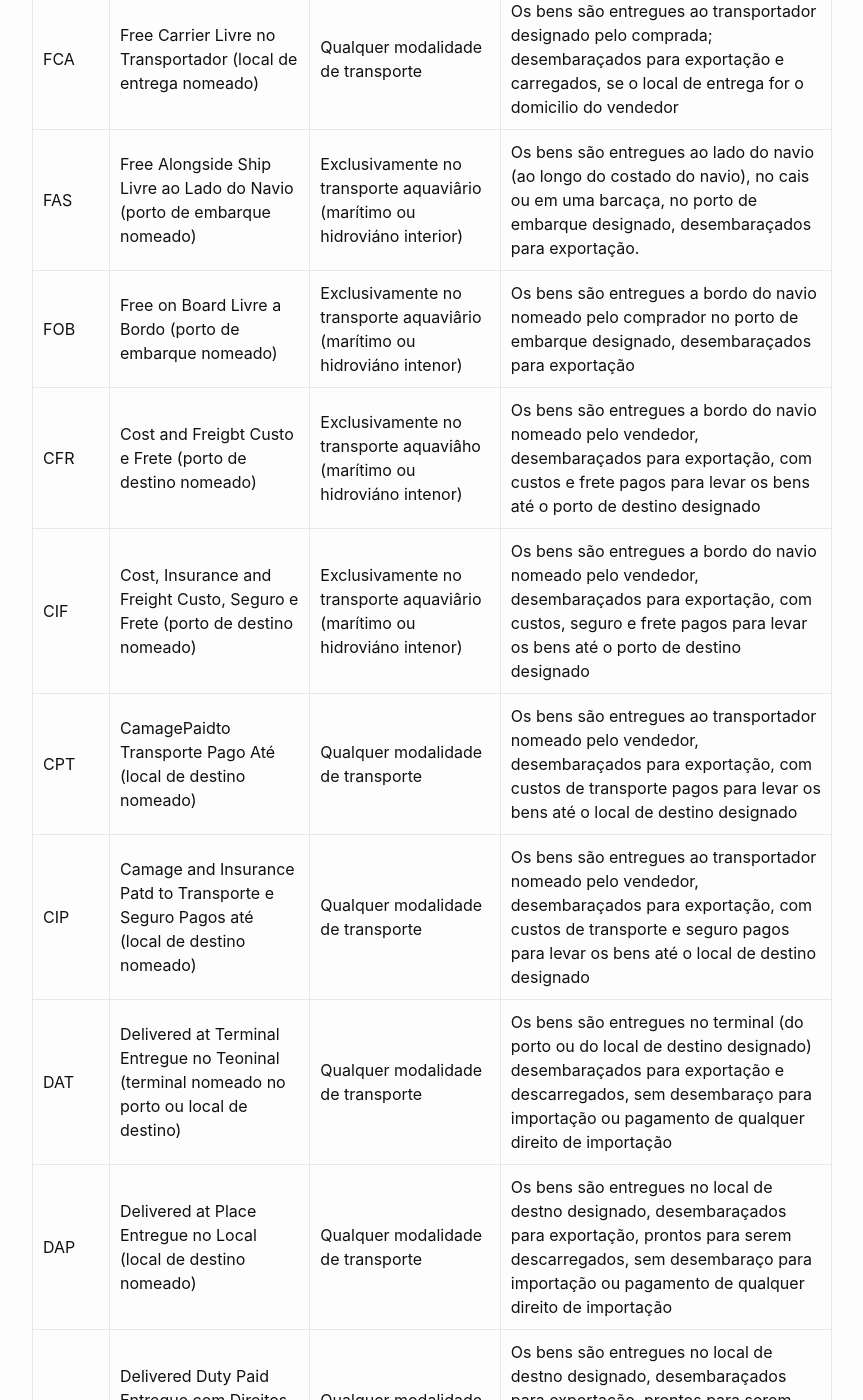
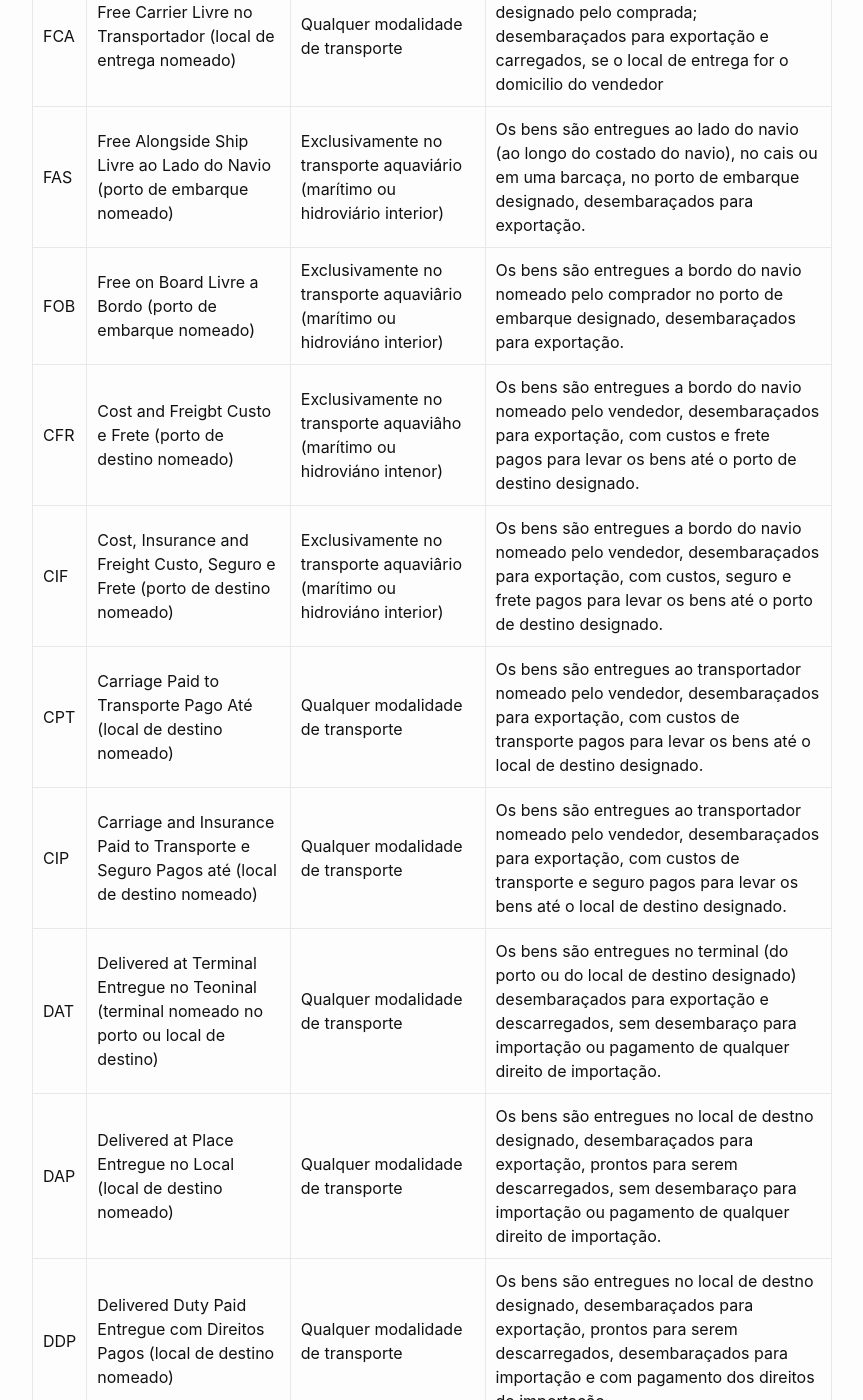
Before and after one commit to WCAComex/wcacomex.github.io, a Jekyll site: the page built from _utilidades/incoterms-2010.markdown, in a window 1280 px wide and 1400 px high, scrolled down 473 px. Shown: the whole window, without its empty margins (208-1071 px from the left). Built offline with Jekyll 4.4.1, drawn with Linux system fonts in a browser that asks for light colours; some of the changed text lies outside the part shown.

Commit message:
Updated Incoterms 2010

```diff
--- a/_utilidades/incoterms-2010.markdown
+++ b/_utilidades/incoterms-2010.markdown
@@ -7,78 +7,15 @@
 Termos Internacionais de Comércio discriminados pela International Chamber of Commerce (ICC) em sua publicação n° 715, de 2010.
 
 | Código | Descrição | Modalidade de transporte | Principais obrigações a cargo do Vendedor |
-| ------- | ------- | ------- | ------- |
 | EXW | Ex Works Na Ongem (local de entrega nomeado) | Qualquer modalidade de transporte | Os bens são entregues pelo vendedor quando ele os coloca à disposção do comprada, em suas instalações, sem carregamento e sem desembaraço para exportação. |
+
 | FCA | Free Carrier Livre no Transportador (local de entrega nomeado) | Qualquer modalidade de transporte | Os bens são entregues ao transportador designado pelo comprada; desembaraçados para exportação e carregados, se o local de entrega for o domicilio do vendedor |
-| FAS | Free Alongside Ship Livre ao Lado do Navio (porto de embarque nomeado) | Exclusivamente no transporte aquaviârio (marítimo ou hidroviáno interior) | Os bens são entregues ao lado do navio (ao longo do costado do navio), no cais ou em uma barcaça, no porto de embarque designado, desembaraçados para exportação. |
-| FOB | Free on Board Livre a Bordo (porto de embarque nomeado) | Exclusivamente no transporte aquaviârio (marítimo ou hidroviáno intenor) | Os bens são entregues a bordo do navio nomeado pelo comprador no porto de embarque designado, desembaraçados para exportação |
-| CFR | Cost and Freigbt Custo e Frete (porto de destino nomeado) | Exclusivamente no transporte aquaviâho (marítimo ou hidroviáno intenor) | Os bens são entregues a bordo do navio nomeado pelo vendedor, desembaraçados para exportação, com custos e frete pagos para levar os bens até o porto de destino designado |
-| CIF | Cost, Insurance and Freight Custo, Seguro e Frete (porto de destino nomeado) | Exclusivamente no transporte aquaviârio (marítimo ou hidroviáno intenor) | Os bens são entregues a bordo do navio nomeado pelo vendedor, desembaraçados para exportação, com custos, seguro e frete pagos para levar os bens até o porto de destino designado |
-| CPT | CamagePaidto Transporte Pago Até (local de destino nomeado) | Qualquer modalidade de transporte | Os bens são entregues ao transportador nomeado pelo vendedor, desembaraçados para exportação, com custos de transporte pagos para levar os bens até o local de destino designado |
-| CIP | Camage and Insurance Patd to Transporte e Seguro Pagos até (local de destino nomeado) | Qualquer modalidade de transporte | Os bens são entregues ao transportador nomeado pelo vendedor, desembaraçados para exportação, com custos de transporte e seguro pagos para levar os bens até o local de destino designado |
-| DAT | Delivered at Terminal Entregue no Teoninal (terminal nomeado no porto ou local de destino) | Qualquer modalidade de transporte | Os bens são entregues no terminal (do porto ou do local de destino designado) desembaraçados para exportação e descarregados, sem desembaraço para importação ou pagamento de qualquer direito de importação |
-| DAP | Delivered at Place Entregue no Local (local de destino nomeado) | Qualquer modalidade de transporte | Os bens são entregues no local de destno designado, desembaraçados para exportação, prontos para serem descarregados, sem desembaraço para importação ou pagamento de qualquer direito de importação |
-| DDP | Delivered Duty Paid Entregue com Direitos Pagos (local de destino nomeado) | Qualquer modalidade de transporte | Os bens são entregues no local de destno designado, desembaraçados para exportação, prontos para serem descarregados, desembaraçados para importação e com pagamento dos direitos de importação |
-
----
-
-<table id="incoterms-2" class="scrollable">
-<thead>
-<tr>
-    <th>Código</th> <th>Bens embalados para venda</th> <th>Bens nas instalações do vendedor</th> <th>Transporte interior na origem</th> <th>Desembaraço para exportação</th> <th>Gastos de manipulação na origem</th> <th>Transporte internacional</th> <th>Seguro dos bens</th> <th>Gastos de manipulação no destino</th> <th>Desembaraço para importação</th> <th>Transporte interior no destino</th> <th>Entregados bens ao comprador</th>
-</tr>
-</thead>
-<tbody>
-<tr>
-    <td>EXW</td> <td>Vendedor</td> <td>Comprador</td> <td>Comprador</td> <td>Comprador</td> <td>Comprador</td> <td>Comprador</td> <td>Comprador</td> <td>Comprador</td> <td>Comprador</td> <td>Comprador</td> <td>Comprador</td>
-</tr>
-<tr>
-    <td>FCA</td> <td>Vendedor</td> <td>Vendedor</td> <td>Vendedor</td> <td>Vendedor</td> <td>Comprador</td> <td>Comprador</td> <td>Comprador</td> <td>Comprador</td> <td>Comprador</td> <td>Comprador</td> <td>Comprador</td>
-</tr>
-<tr>
-    <td>FAS</td> <td>Vendedor</td> <td>Vendedor</td> <td>Vendedor</td> <td>Vendedor</td> <td>Comprador</td> <td>Comprador</td> <td>Comprador</td> <td>Comprador</td> <td>Comprador</td> <td>Comprador</td> <td>Comprador</td>
-</tr>
-<tr>
-    <td>FOB</td> <td>Vendedor</td> <td>Vendedor</td> <td>Vendedor</td> <td>Vendedor</td> <td>Ambos</td> <td>Comprador</td> <td>Comprador</td> <td>Comprador</td> <td>Comprador</td> <td>Comprador</td> <td>Comprador</td>
-</tr>
-<tr>
-    <td>CFR</td> <td>Vendedor</td> <td>Vendedor</td> <td>Vendedor</td> <td>Vendedor</td> <td>Vendedor</td> <td>Vendedor</td> <td>Comprador</td> <td>Comprador</td> <td>Comprador</td> <td>Comprador</td> <td>Comprador</td>
-</tr>
-<tr>
-    <td>CIF</td> <td>Vendedor</td> <td>Vendedor</td> <td>Vendedor</td> <td>Vendedor</td> <td>Vendedor</td> <td>Vendedor</td> <td>Vendedor</td> <td>Comprador</td> <td>Comprador</td> <td>Comprador</td> <td>Comprador</td>
-</tr>
-<tr>
-    <td>CPT</td> <td>Vendedor</td> <td>Vendedor</td> <td>Vendedor</td> <td>Vendedor</td> <td>Vendedor</td> <td>Vendedor</td> <td>Comprador</td> <td>Comprador</td> <td>Comprador</td> <td>Comprador</td> <td>Comprador</td>
-</tr>
-<tr>
-    <td>CIP</td> <td>Vendedor</td> <td>Vendedor</td> <td>Vendedor</td> <td>Vendedor</td> <td>Vendedor</td> <td>Vendedor</td> <td>Vendedor</td> <td>Comprador</td> <td>Comprador</td> <td>Comprador</td> <td>Comprador</td>
-</tr>
-<tr>
-    <td>DAT</td> <td>Vendedor</td> <td>Vendedor</td> <td>Vendedor</td> <td>Vendedor</td> <td>Vendedor</td> <td>Vendedor</td> <td>Vendedor</td> <td>Vendedor</td> <td>Comprador</td> <td>Comprador</td> <td>Comprador</td>
-</tr>
-<tr>
-    <td>DAP</td> <td>Vendedor</td> <td>Vendedor</td> <td>Vendedor</td> <td>Vendedor</td> <td>Vendedor</td> <td>Vendedor</td> <td>Vendedor</td> <td>Vendedor</td> <td>Comprador</td> <td>Vendedor</td> <td>Vendedor</td>
-</tr>
-<tr>
-    <td>DDP</td> <td>Vendedor</td> <td>Vendedor</td> <td>Vendedor</td> <td>Vendedor</td> <td>Vendedor</td> <td>Vendedor</td> <td>Vendedor</td> <td>Vendedor</td> <td>Vendedor</td> <td>Vendedor</td> <td>Vendedor</td>
-</tr>
-</tbody> </table>
-<script>
-Array.prototype.forEach.call(document.querySelectorAll('#incoterms-2 td'), function(cell) {
-    var colors = {
-        "Vendedor": "#ffca89",
-        "Comprador": "#92e4ff"
-    };
-    cell.style.backgroundColor = colors[cell.textContent];
-});
-</script>
-
----
-
-Condições de venda não disciplinadas pela publicação n° 715. de 2010. da ICC:
-
-| Código | Descrição | Modalidade de transporte |
-| --- | --- | --- |
-| C+F | Cost Plus Fretghl Custo Mais Frete | Qualquer modalidade de transporte |
-| C+I | Cost Plus Insurance Custo Mais Seguro | Qualquer modalidade de transporte |
-| OCV | Outra Condição de Venda | Utilizável em operação que não se enquadre em nenhuma das situações descntas anteriormente |
+| FAS | Free Alongside Ship Livre ao Lado do Navio (porto de embarque nomeado) | Exclusivamente no transporte aquaviário (marítimo ou hidroviário interior) | Os bens são entregues ao lado do navio (ao longo do costado do navio), no cais ou em uma barcaça, no porto de embarque designado, desembaraçados para exportação. |
+| FOB | Free on Board Livre a Bordo (porto de embarque nomeado) | 	Exclusivamente no transporte aquaviârio (marítimo ou hidroviáno interior) | Os bens são entregues a bordo do navio nomeado pelo comprador no porto de embarque designado, desembaraçados para exportação. |
+| CFR | Cost and Freigbt Custo e Frete (porto de destino nomeado) | 	Exclusivamente no transporte aquaviâho (marítimo ou hidroviáno intenor) | Os bens são entregues a bordo do navio nomeado pelo vendedor, desembaraçados para exportação, com custos e frete pagos para levar os bens até o porto de destino designado. |
+| CIF | Cost, Insurance and Freight Custo, Seguro e Frete (porto de destino nomeado) | Exclusivamente no transporte aquaviârio (marítimo ou hidroviáno interior) | Os bens são entregues a bordo do navio nomeado pelo vendedor, desembaraçados para exportação, com custos, seguro e frete pagos para levar os bens até o porto de destino designado. |
+| CPT | Carriage Paid to Transporte Pago Até (local de destino nomeado) | Qualquer modalidade de transporte | Os bens são entregues ao transportador nomeado pelo vendedor, desembaraçados para exportação, com custos de transporte pagos para levar os bens até o local de destino designado. |
+| CIP | Carriage and Insurance Paid to Transporte e Seguro Pagos até (local de destino nomeado) | Qualquer modalidade de transporte | Os bens são entregues ao transportador nomeado pelo vendedor, desembaraçados para exportação, com custos de transporte e seguro pagos para levar os bens até o local de destino designado. |
+| DAT | Delivered at Terminal Entregue no Teoninal (terminal nomeado no porto ou local de destino) | Qualquer modalidade de transporte | Os bens são entregues no terminal (do porto ou do local de destino designado) desembaraçados para exportação e descarregados, sem desembaraço para importação ou pagamento de qualquer direito de importação. |
+| DAP | Delivered at Place Entregue no Local (local de destino nomeado) | Qualquer modalidade de transporte | Os bens são entregues no local de destno designado, desembaraçados para exportação, prontos para serem descarregados, sem desembaraço para importação ou pagamento de qualquer direito de importação. |
+| DDP | Delivered Duty Paid Entregue com Direitos Pagos (local de destino nomeado) | Qualquer modalidade de transporte | Os bens são entregues no local de destno designado, desembaraçados para exportação, prontos para serem descarregados, desembaraçados para importação e com pagamento dos direitos de importação. |
```
